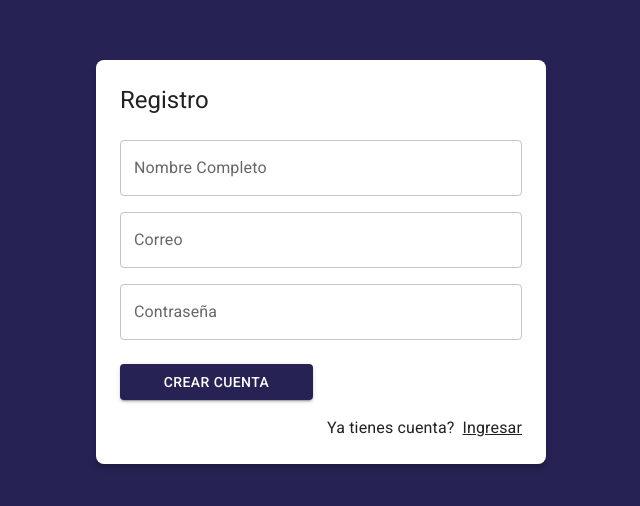
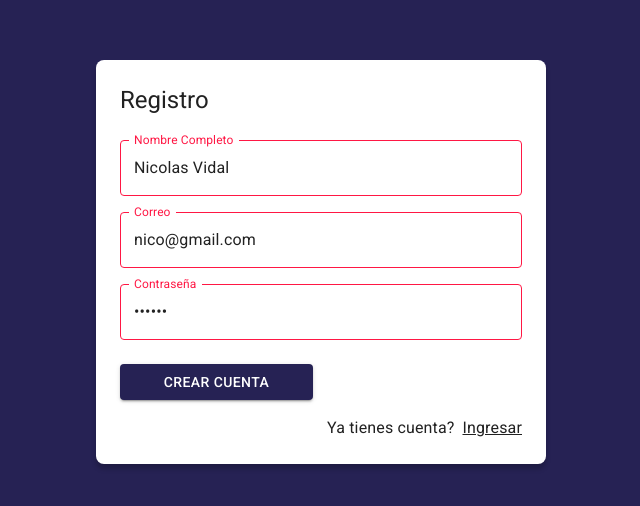
Before and after one commit to nicovidal/JournalApp, a React (Vite) app: page /auth/register in a window 1280 px wide. Shown: the part 138-644 px from the top of the page, without its empty margins (319-959 px from the left). Built offline with nearby package versions, Linux system fonts and the light colour scheme.

Commit message:
comienzo validacion por hook

```diff
--- a/src/auth/pages/RegisterPage.jsx
+++ b/src/auth/pages/RegisterPage.jsx
@@ -1,35 +1,75 @@
-import { Google } from "@mui/icons-material"
+
 import { Button, Grid, Link, TextField, Typography } from "@mui/material"
 import { Link as RouterLink } from "react-router-dom"
+import { useForm } from "../../hooks"
 import { AuthLayout } from "../layout/AuthLayout"
 
 
+const formData={
+  email:'nico@gmail.com',
+  password:'123456',
+  displayName:'Nicolas Vidal',
+}
+
+const formValidations={
+  email:[(value)=>value.includes('@'),'El email debe de tener una @'],
+  password:[(value)=>value.length >=6,'El password debe tener mas de 6 letras'],
+  displayName:[(value)=>value.length >=1,'el nombre debe ser obligatorio']
+}
+
 export const RegisterPage = () => {
+
+
+  const { displayName,email, onInputChange, password ,formState,isFormValid,emailValid,
+  passWordValid,displayNameValid} = useForm(formData,formValidations);
+
+  const onSubmit=(event)=>{
+    event.preventDefault();
+    console.log(formState)
+  }
+
+
+
   return (
     <AuthLayout title='Registro'>
-      <form>
+      <form onSubmit={onSubmit}>
         <Grid container>
           <Grid item xs={12} sx={{ mt: 2 }}>
             <TextField label="Nombre Completo"
               type="text"
               placeholder='Nicolas'
-              fullWidth />
+              fullWidth
+              name="displayName"
+              value={displayName}
+              onChange={onInputChange}
+              error={!displayNameValid}
+              helperText={displayNameValid}/>
           </Grid>
           <Grid item xs={12} sx={{ mt: 2 }}>
             <TextField label="Correo"
               type="email"
               placeholder='correo@gmail.com'
-              fullWidth />
+              fullWidth
+              name="email"
+              value={email}
+              onChange={onInputChange}
+              error={!emailValid}
+              helperText={emailValid}/>
           </Grid>
           <Grid item xs={12} sx={{ mt: 2 }}>
             <TextField label="Contraseña"
               type="password"
               placeholder='Contraseña'
-              fullWidth />
+              fullWidth
+              name="password"
+              value={password}
+              onChange={onInputChange}
+              error={!passWordValid}
+              helperText={passWordValid}/>
           </Grid>
           <Grid container spacing={2} sx={{ mb: 2, mt: 1 }}>
             <Grid item xs={12} sm={6}>
-              <Button variant='contained' fullWidth>
+              <Button variant='contained' fullWidth type="submit">
                 Crear Cuenta
               </Button>
             </Grid>
--- a/src/hooks/useForm.js
+++ b/src/hooks/useForm.js
@@ -1,6 +1,6 @@
 import { useState } from 'react';
 
-export const useForm = ( initialForm = {} ) => {
+export const useForm = ( initialForm = {},formValidation={} ) => {
 
     const [ formState, setFormState ] = useState( initialForm );
 
```
